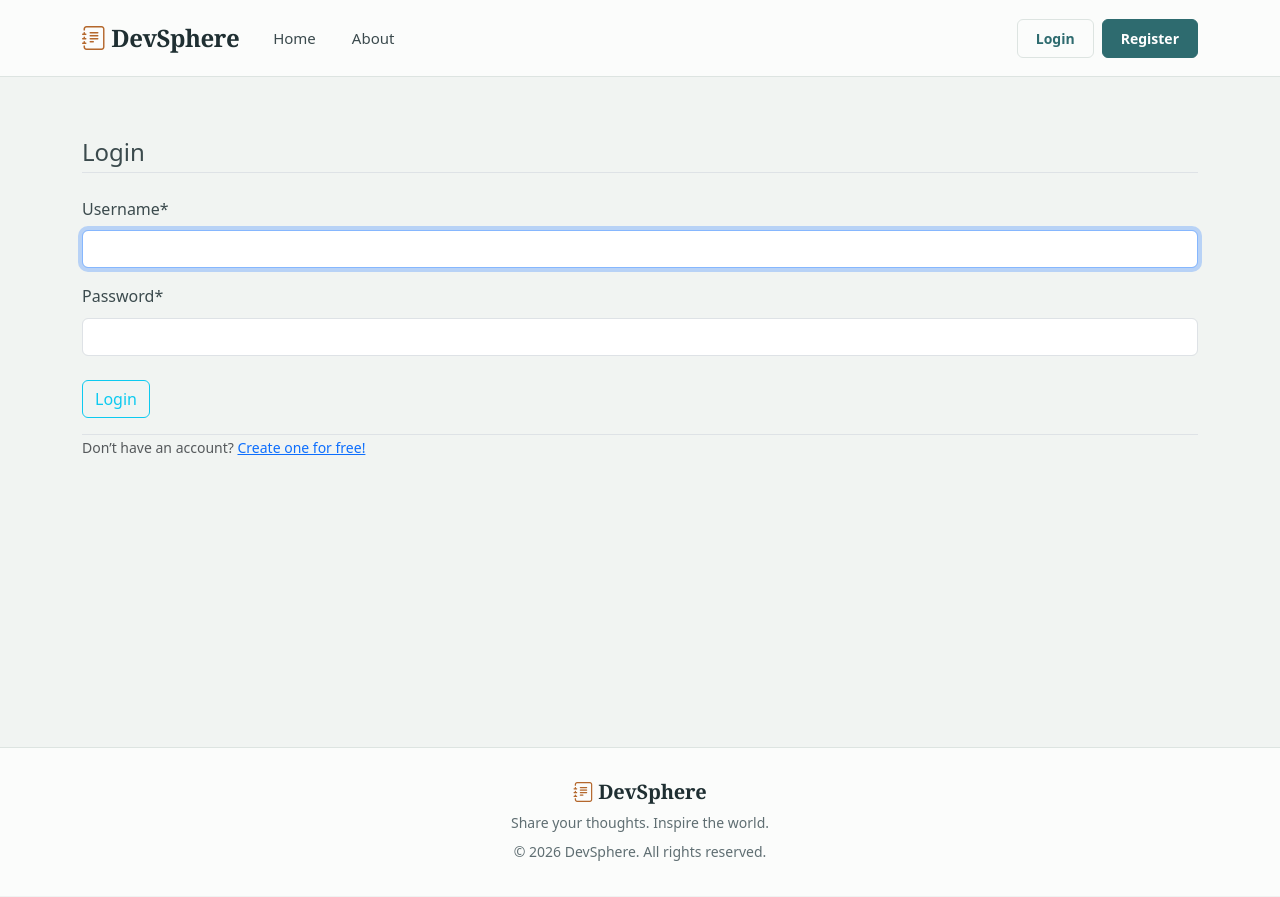
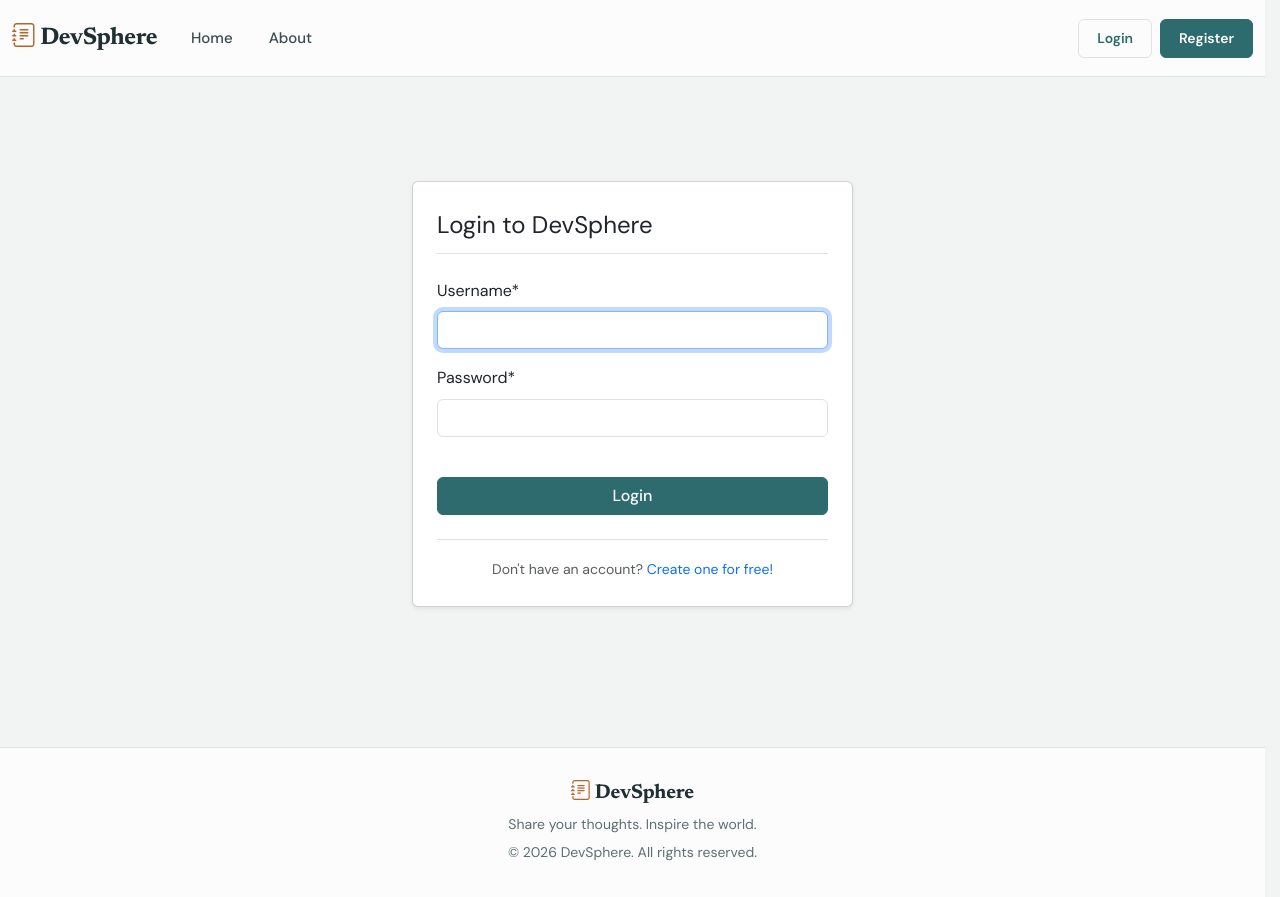
Before and after one commit to mansigharat/blog-web-application, a Django app: a page that uses Blog/templates/blog/base.html in a window 1280 px wide. Before the commit the page ends 861 px from the top, so only its background shows below. Run offline with Django 5.2, Linux system fonts and the light colour scheme; some libraries are stand-ins or nearby versions.

Commit message:
implement user profile functionality

```diff
--- a/Blog/static/blog/main.css
+++ b/Blog/static/blog/main.css
@@ -15,12 +15,27 @@
     --font-ui: 'DM Sans', system-ui, sans-serif;
 }
 
+* {
+    box-sizing: border-box;
+}
+
+html {
+    min-height: 100%;
+    overflow-y: scroll;
+    scrollbar-gutter: stable;
+}
+
 body {
+    min-height: 100vh;
+    width: 100%;
+    margin: 0;
+    display: flex;
+    flex-direction: column;
     background-color: var(--background);
     font-family: var(--font-ui);
     color: var(--text);
-    margin: 0;
     line-height: 1.6;
+    overflow-x: clip;
 }
 
 h1, h2, h3, h4, h5, h6 {
@@ -30,16 +45,24 @@ h1, h2, h3, h4, h5, h6 {
     letter-spacing: -0.01em;
 }
 
-a:focus-visible, .btn:focus-visible {
+a:focus-visible,
+.btn:focus-visible {
     outline: 3px solid var(--accent);
     outline-offset: 2px;
 }
 
 .navbar {
+    width: 100%;
+    flex-shrink: 0;
     background-color: var(--surface) !important;
     padding: 14px 0;
     border-bottom: 1px solid var(--border);
     box-shadow: none;
+}
+
+.navbar > .container {
+    width: 100%;
+    max-width: 1320px;
 }
 
 .navbar-brand {
@@ -48,9 +71,12 @@ a:focus-visible, .btn:focus-visible {
     font-size: 24px;
     font-weight: 700;
     letter-spacing: -0.02em;
+    white-space: nowrap;
 }
 
-.navbar-brand i { color: var(--accent); }
+.navbar-brand i {
+    color: var(--accent);
+}
 
 .navbar-nav .nav-link {
     color: var(--text) !important;
@@ -60,10 +86,17 @@ a:focus-visible, .btn:focus-visible {
     transition: color 0.2s ease;
 }
 
-.navbar-nav .nav-link:hover { color: var(--primary) !important; }
+.navbar-nav .nav-link:hover {
+    color: var(--primary) !important;
+}
 
-.navbar-toggler { border-color: var(--border); }
-.navbar-toggler:focus { box-shadow: none; }
+.navbar-toggler {
+    border-color: var(--border);
+}
+
+.navbar-toggler:focus {
+    box-shadow: none;
+}
 
 .navbar .btn {
     border-radius: 6px;
@@ -94,6 +127,8 @@ a:focus-visible, .btn:focus-visible {
 }
 
 .main-content {
+    width: 100%;
+    flex: 1 0 auto;
     min-height: 80vh;
     padding-top: 56px;
     padding-bottom: 56px;
@@ -115,11 +150,17 @@ a:focus-visible, .btn:focus-visible {
     border-radius: 0;
     box-shadow: none;
     padding: 12px 0 8px;
+    min-width: 0;
 }
 
-.blog-card:hover { transform: none; box-shadow: none; }
+.blog-card:hover {
+    transform: none;
+    box-shadow: none;
+}
 
-.blog-card .card-body { padding: 24px 0; }
+.blog-card .card-body {
+    padding: 24px 0;
+}
 
 .blog-card .card-title {
     font-family: var(--font-display);
@@ -131,9 +172,14 @@ a:focus-visible, .btn:focus-visible {
     margin-bottom: 8px;
 }
 
-.blog-card:hover .card-title { color: var(--primary); }
+.blog-card:hover .card-title {
+    color: var(--primary);
+}
 
-.blog-card:first-of-type .card-title { font-size: 38px; font-weight: 700; }
+.blog-card:first-of-type .card-title {
+    font-size: 38px;
+    font-weight: 700;
+}
 
 .blog-card .card-text {
     color: var(--text);
@@ -148,7 +194,9 @@ a:focus-visible, .btn:focus-visible {
     margin-bottom: 14px;
 }
 
-.post-meta i { color: var(--accent); }
+.post-meta i {
+    color: var(--accent);
+}
 
 .blog-card .btn-outline-primary {
     border: none;
@@ -188,7 +236,9 @@ a:focus-visible, .btn:focus-visible {
     color: var(--dark);
 }
 
-.sidebar-card .card-body { padding: 14px 24px 24px; }
+.sidebar-card .card-body {
+    padding: 14px 24px 24px;
+}
 
 .sidebar-card p {
     color: var(--text);
@@ -210,7 +260,10 @@ a:focus-visible, .btn:focus-visible {
     padding-left: 6px;
 }
 
-.about-container { max-width: 760px; margin: 20px auto; }
+.about-container {
+    max-width: 760px;
+    margin: 20px auto;
+}
 
 .about-card {
     background-color: var(--surface);
@@ -220,7 +273,10 @@ a:focus-visible, .btn:focus-visible {
     box-shadow: none;
 }
 
-.about-icon { font-size: 52px; color: var(--primary); }
+.about-icon {
+    font-size: 52px;
+    color: var(--primary);
+}
 
 .about-description {
     color: var(--text);
@@ -274,6 +330,8 @@ a:focus-visible, .btn:focus-visible {
 }
 
 footer {
+    width: 100%;
+    flex-shrink: 0;
     background-color: var(--surface);
     color: var(--text);
     padding: 32px 0;
@@ -287,25 +345,66 @@ footer h5 {
     color: var(--dark);
 }
 
-footer h5 i { color: var(--accent); }
+footer h5 i {
+    color: var(--accent);
+}
 
-footer p { color: var(--muted); font-size: 14px; }
-footer small { color: var(--muted) !important; }
+footer p {
+    color: var(--muted);
+    font-size: 14px;
+}
+
+footer small {
+    color: var(--muted) !important;
+}
 
 @media (max-width: 991px) {
-    .navbar-nav { padding-top: 15px; }
-    .navbar-nav .nav-link { margin: 5px 0; }
-    .navbar .d-flex { margin-top: 15px; padding-bottom: 10px; }
-    .sidebar-card { margin-top: 32px; }
+    .navbar-nav {
+        padding-top: 15px;
+    }
+
+    .navbar-nav .nav-link {
+        margin: 5px 0;
+    }
+
+    .navbar-auth {
+        margin-top: 15px;
+        padding-bottom: 10px;
+    }
+
+    .sidebar-card {
+        margin-top: 32px;
+    }
 }
 
 @media (max-width: 576px) {
-    .navbar-brand { font-size: 21px; }
-    .main-content { padding-top: 28px; padding-bottom: 28px; }
-    .section-title { font-size: 28px; }
+    .navbar-brand {
+        font-size: 21px;
+    }
+
+    .main-content {
+        padding-top: 28px;
+        padding-bottom: 28px;
+    }
+
+    .section-title {
+        font-size: 28px;
+    }
+
     .blog-card .card-title,
-    .blog-card:first-of-type .card-title { font-size: 26px; }
-    .blog-card .card-text { font-size: 16px; }
-    .about-card { padding: 20px; }
-    footer { padding: 25px 0; }
+    .blog-card:first-of-type .card-title {
+        font-size: 26px;
+    }
+
+    .blog-card .card-text {
+        font-size: 16px;
+    }
+
+    .about-card {
+        padding: 20px;
+    }
+
+    footer {
+        padding: 25px 0;
+    }
 }
--- a/Blog/templates/blog/base.html
+++ b/Blog/templates/blog/base.html
@@ -1,6 +1,7 @@
 {% load static %}
 <!DOCTYPE html>
 <html lang="en">
+
 <head>
     <meta charset="UTF-8">
     <meta name="viewport" content="width=device-width, initial-scale=1.0">
@@ -11,19 +12,25 @@
     <title>DevSphere</title>
     {% endif %}
 
+    <!-- Bootstrap CSS -->
     <link href="https://cdn.jsdelivr.net/npm/bootstrap@5.3.8/dist/css/bootstrap.min.css" rel="stylesheet">
 
-    <link rel="stylesheet" href="https://cdn.jsdelivr.net/npm/bootstrap-icons@1.13.1/font/bootstrap-icons.min.css">
+    <!-- Bootstrap Icons -->
+    <link href="https://cdn.jsdelivr.net/npm/bootstrap-icons@1.13.1/font/bootstrap-icons.min.css" rel="stylesheet">
 
+    <!-- Google Fonts -->
     <link rel="preconnect" href="https://fonts.googleapis.com">
     <link rel="preconnect" href="https://fonts.gstatic.com" crossorigin>
-    <link href="https://fonts.googleapis.com/css2?family=Inter:wght@400;500;600;700;800&display=swap" rel="stylesheet">
-
+    <link
+        href="https://fonts.googleapis.com/css2?family=DM+Sans:wght@400;500;600;700;800&family=Newsreader:wght@400;500;600;700;800&display=swap"
+        rel="stylesheet">
+    <!-- Custom CSS -->
     <link rel="stylesheet" href="{% static 'blog/main.css' %}">
 </head>
 
 <body>
 
+    <!-- Navigation Bar -->
     <nav class="navbar navbar-expand-lg">
         <div class="container">
 
@@ -31,9 +38,9 @@
                 <i class="bi bi-journal-text"></i> DevSphere
             </a>
 
-            <button class="navbar-toggler" type="button"
-                data-bs-toggle="collapse"
-                data-bs-target="#navbarNav">
+            <button class="navbar-toggler" type="button" data-bs-toggle="collapse" data-bs-target="#navbarNav"
+                aria-controls="navbarNav" aria-expanded="false" aria-label="Toggle navigation">
+
                 <span class="navbar-toggler-icon"></span>
             </button>
 
@@ -41,48 +48,66 @@
 
                 <ul class="navbar-nav me-auto">
                     <li class="nav-item">
-                        <a class="nav-link" href="/">Home</a>
+                        <a class="nav-link" href="{% url 'home' %}">Home</a>
                     </li>
 
-                    <li class="nav-item">
-                        <a class="nav-link" href="{% url 'about' %}">About</a>
-                    </li>
+                    <li class="nav-item"><a class="nav-link" href="{% url 'about' %}">About</a></li>
                 </ul>
 
-                <div class="d-flex gap-2">
-                    <a href="{% url 'login' %}" class="btn btn-outline-light btn-sm">Login</a>
-                    <a href="{% url 'register' %}" class="btn btn-primary btn-sm">Register</a>
+                <div class="d-flex gap-2 navbar-auth">
+                    {% if user.is_authenticated %}
+                    <form method="POST" action="{% url 'logout' %}">
+                        {% csrf_token %}
+                        <button type="submit" class="btn btn-outline-light btn-sm">
+                            Logout
+                        </button>
+                    </form>
+                    <a href="{% url 'profile' %}" class="btn btn-sm"
+                        style="background-color: #2e6b6f; color: white; border-color: #2e6b6f;">
+                        Profile
+                    </a>
+
+                    {% else %}
+
+                    <a href="{% url 'login' %}" class="btn btn-outline-light btn-sm">
+                        Login
+                    </a>
+
+                    <a href="{% url 'register' %}" class="btn btn-primary btn-sm">
+                        Register
+                    </a>
+
+                    {% endif %}
                 </div>
 
             </div>
         </div>
     </nav>
 
+    <!-- Main Content -->
     <main class="container main-content">
 
+        <!-- Django Messages -->
         {% if messages %}
         {% for message in messages %}
-                <div class="alert alert-{{ message.tags }} alert-dismissible fade show">
+        <div class="alert alert-{{ message.tags }} alert-dismissible fade show" role="alert">
+
             {{ message }}
 
-                    <button type="button" class="btn-close"
-                        data-bs-dismiss="alert"></button>
-                </div>
-            {% endfor %}
-        {% endif %}
-        {% if messages %}
-                {% for message in messages%}
-                    <div class="alert alert-{{ message.tags }}">
-                        {{ message }}
+            <button type="button" class="btn-close" data-bs-dismiss="alert" aria-label="Close">
+            </button>
 
         </div>
         {% endfor %}
         {% endif %}
+
+        <!-- Page Content -->
         {% block content %}
+        {% endblock content %}
 
-            {% endblock content %}
     </main>
 
+    <!-- Footer -->
     <footer>
         <div class="container text-center">
 
@@ -101,7 +126,9 @@
         </div>
     </footer>
 
+    <!-- Bootstrap JavaScript -->
     <script src="https://cdn.jsdelivr.net/npm/bootstrap@5.3.8/dist/js/bootstrap.bundle.min.js"></script>
 
 </body>
+
 </html>
--- a/Blog/urls.py
+++ b/Blog/urls.py
@@ -8,6 +8,8 @@ urlpatterns = [
     path('', views.landing, name='landing'),
     path('about/', views.about, name='about'),
     path('register',  user_views.register, name = "register"),
+    path('profile',  user_views.profile, name = "profile"),
     path('login/',  auth_views.LoginView.as_view(template_name = 'users/login.html'), name = "login"),
-    path('logout/',  auth_views.LogoutView.as_view(template_name = 'users/logout.html'), name = "logout"),
+    path('logout/',  auth_views.LogoutView.as_view(http_method_names=['get','post'], template_name = 'users/logout.html'), name = "logout"),
+
 ]
--- a/BlogWebApp/settings.py
+++ b/BlogWebApp/settings.py
@@ -133,3 +133,6 @@ MAILERS = {
 
 CRIPSY_ALLOWED_TEMPLATE_PACKS = 'bootstrap4'
 CRISPY_TEMPLATE_PACK = "bootstrap4"
+
+LOGIN_REDIRECT_URL = 'home'
+LOGIN_URL = 'login'
--- a/users/templates/users/login.html
+++ b/users/templates/users/login.html
@@ -1,26 +1,49 @@
 {% extends "blog/base.html" %}
 {% load crispy_forms_tags %}
+
 {% block content %}
 
-<div class="content-section">
-    <form method="POST">
-        {% csrf_token %}
-        <fieldset class = "form-group">
-            <legend class="border-bottom mb-4">Login</legend>
-                {{ form|crispy }}
-        </fieldset>
-        <div>
-            <div class ="form-group pt-2">
-                <button class="btn btn-outline-info" type="submit">Login</button>
+<div class="container">
+    <div class="row justify-content-center">
+        <div class="col-md-6 col-lg-5">
+
+            <div class="card shadow-sm mt-5">
+                <div class="card-body p-4">
+
+                    <form method="POST">
+                        {% csrf_token %}
+
+                        <fieldset class="form-group">
+                            <legend class="border-bottom mb-4 pb-2">
+                                Login to DevSphere
+                            </legend>
+
+                            {{ form|crispy }}
+
+                        </fieldset>
+
+                        <div class="d-grid mt-4">
+                            <button class="btn btn-primary" type="submit">
+                                Login
+                            </button>
+                        </div>
+
+                    </form>
+
+                    <div class="border-top mt-4 pt-3 text-center">
+                        <small class="text-muted">
+                            Don't have an account?
+                            <a href="{% url 'register' %}" class="text-decoration-none">
+                                Create one for free!
+                            </a>
+                        </small>
+                    </div>
+
+                </div>
             </div>
+
         </div>
-    </form>
-    <div class="border-top mt-3 ">
-    <small class="text-muted">
-        Don’t have an account?
-        <a class="ml-10" href="{% url 'register' %}">Create one for free!</a>
-    </small>
-</div>
+    </div>
 </div>
 
 {% endblock content %}
```
Also changed, not shown: Blog/templates/blog/landing_page.html (+5 -3 lines), users/templates/users/logout.html (+24 -0 lines), users/templates/users/profile.html (added, +8 -0 lines), users/views.py (+8 -2 lines), Blog/static/blog/images/favicon.svg (added). Lines whose indentation alone changed are shown as unchanged.
